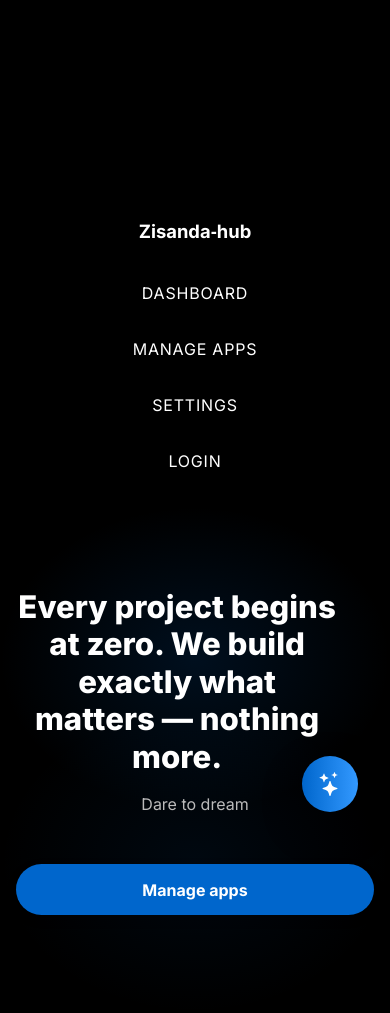
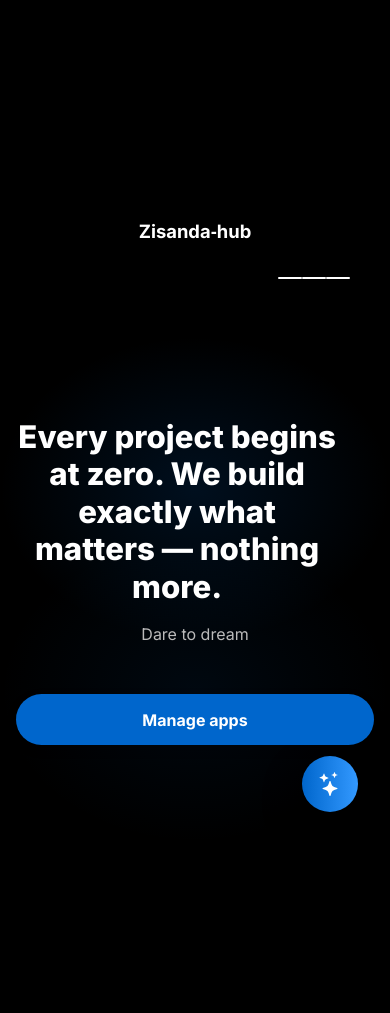
Before and after one commit to Yamkia/webnexagent, a Flask app: page / in a window 390 px wide. After the commit the page ends 812 px from the top, so only its background shows below. Run offline with Flask 3, Linux system fonts and the light colour scheme; parts of the project's set-up code (start-up, migrations or seed data) failed here and were passed over; some libraries are stand-ins or nearby versions.

Commit message:
mobile friendly

```diff
--- a/static/css/landing.css
+++ b/static/css/landing.css
@@ -82,6 +82,60 @@ body, html {
 .site-nav .links a:hover,
 .site-nav .links a:focus {
     color: var(--agent-accent);
+}
+.site-nav .nav-toggle {
+    display: none;
+    border: none;
+    background: transparent;
+    cursor: pointer;
+    padding: 0.5rem;
+    margin-left: auto;
+    align-items: center;
+    justify-content: center;
+}
+.site-nav .nav-toggle span {
+    display: block;
+    width: 24px;
+    height: 2px;
+    background: var(--nav-link);
+    border-radius: 2px;
+    margin: 4px 0;
+    transition: transform 0.3s ease, opacity 0.3s ease, background 0.3s ease;
+}
+.site-nav.nav-open .nav-toggle span:nth-child(1) {
+    transform: translateY(6px) rotate(45deg);
+}
+.site-nav.nav-open .nav-toggle span:nth-child(2) {
+    opacity: 0;
+}
+.site-nav.nav-open .nav-toggle span:nth-child(3) {
+    transform: translateY(-6px) rotate(-45deg);
+}
+
+@media (max-width: 992px) {
+    .site-nav .nav-toggle {
+        display: inline-flex;
+    }
+    .site-nav .links {
+        flex-direction: column;
+        align-items: stretch;
+        gap: 0;
+        width: 100%;
+        max-height: 0;
+        overflow: hidden;
+        transition: max-height 0.35s ease;
+    }
+    .site-nav.nav-open .links {
+        max-height: 24rem;
+    }
+    .site-nav .links a {
+        padding: 0.85rem 1rem;
+        border-top: 1px solid rgba(255,255,255,0.08);
+    }
+    .site-nav .container {
+        flex-wrap: wrap;
+        justify-content: space-between;
+    }
 }
 
 /* utility buttons
--- a/static/js/app.js
+++ b/static/js/app.js
@@ -194,6 +194,17 @@ document.addEventListener('DOMContentLoaded', () => {
             const newTheme = document.documentElement.getAttribute('data-bs-theme') === 'light' ? 'dark' : 'light';
             document.documentElement.setAttribute('data-bs-theme', newTheme);
             localStorage.setItem('theme', newTheme);
+        });
+    }
+
+    // --- Mobile navigation toggle ---
+    const navToggle = document.querySelector('.site-nav .nav-toggle');
+    const siteNav = document.querySelector('.site-nav');
+    if (navToggle && siteNav) {
+        navToggle.addEventListener('click', () => {
+            const expanded = navToggle.getAttribute('aria-expanded') === 'true';
+            navToggle.setAttribute('aria-expanded', String(!expanded));
+            siteNav.classList.toggle('nav-open');
         });
     }
 
--- a/templates/base.html
+++ b/templates/base.html
@@ -15,9 +15,14 @@
 </head>
 <body{% if request.path in ['/settings','/manage_apps'] %} class="manage-apps"{% endif %}>
     {% if not request.path.startswith('/auth/') %}
-    <nav class="site-nav">
+    <nav class="site-nav" aria-label="Main navigation">
         <div class="container">
             <a class="logo" href="/">Zisanda‑hub</a>
+            <button class="nav-toggle" type="button" aria-expanded="false" aria-label="Toggle navigation">
+                <span></span>
+                <span></span>
+                <span></span>
+            </button>
             <ul class="links">
                 <li><a href="/">Dashboard</a></li>
                 <li><a href="/manage_apps">Manage Apps</a></li>
```
